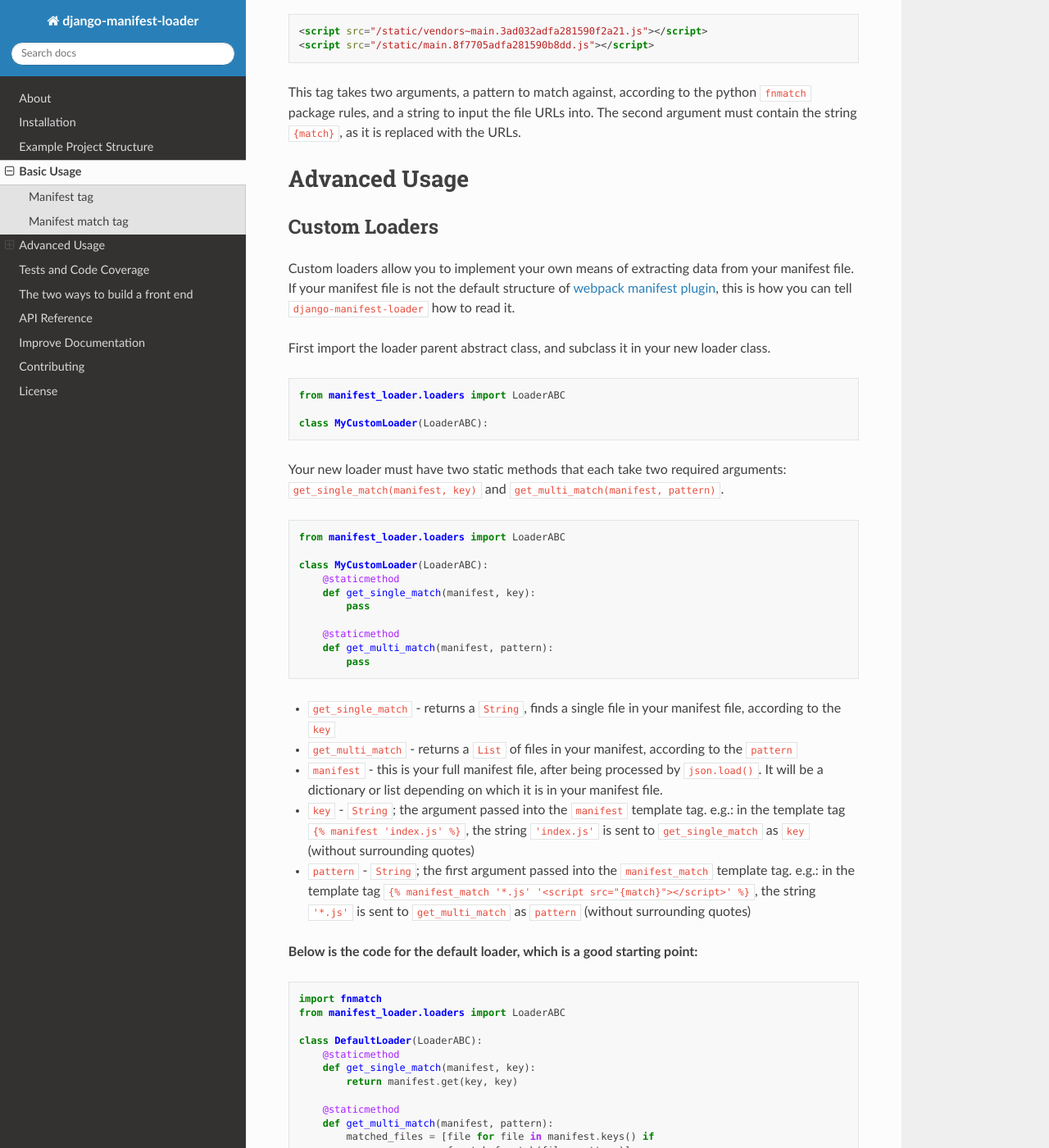
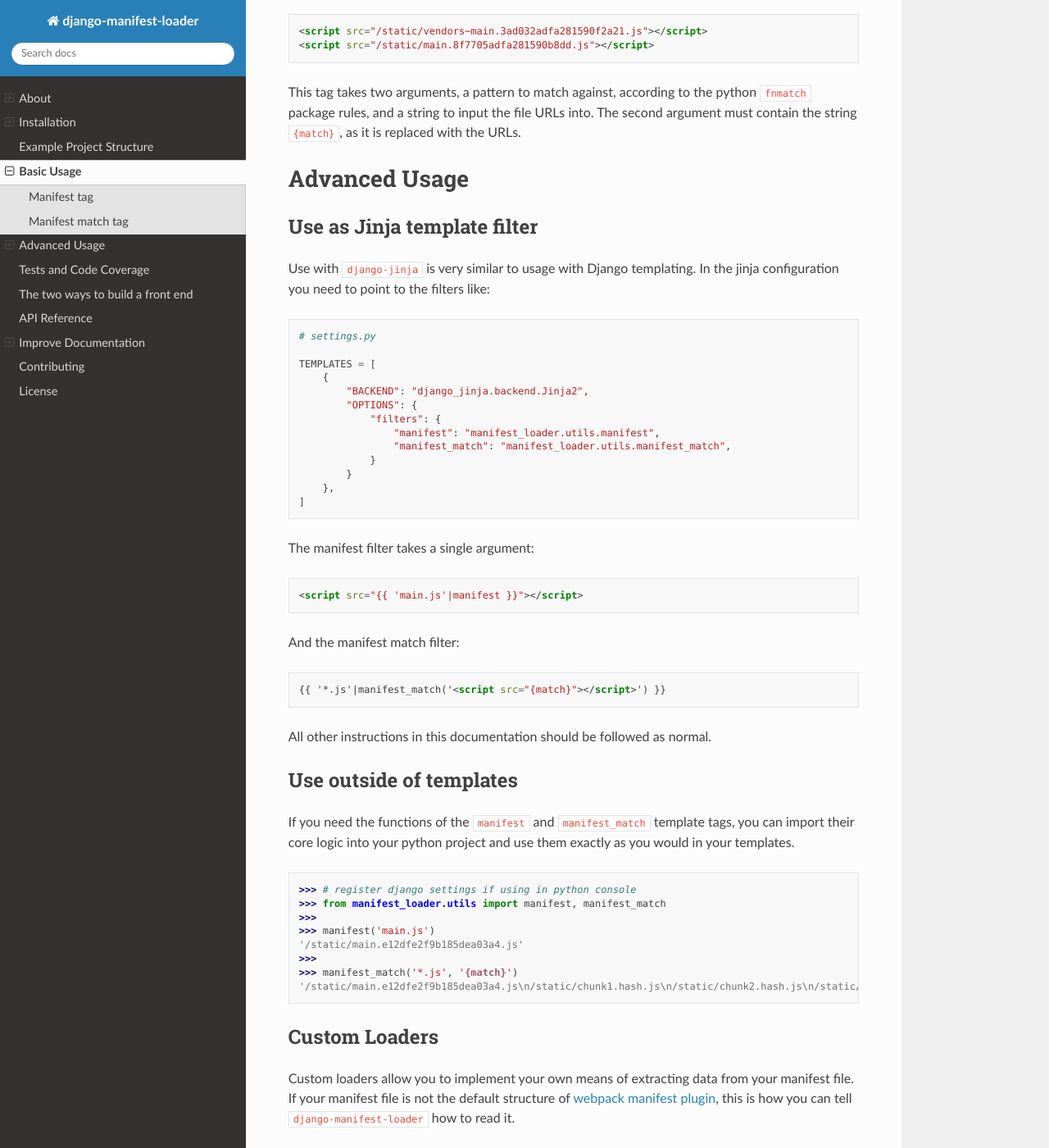
Before and after one commit to rykener/django-manifest-loader, a Sphinx documentation site: the page built from docs/docs/usage.md, in a window 1280 px wide and 1400 px high, scrolled down 984 px. Shown: the whole window at 82% size. Built offline with Sphinx 7.4.7 and the Read the Docs theme 2.0.0, drawn with Linux system fonts in a browser that asks for light colours.

Commit message:
docs for jinja use

````diff
--- a/docs/conf.py
+++ b/docs/conf.py
@@ -62,3 +62,7 @@
     '.txt': 'markdown',
     '.md': 'markdown',
 }
+
+html_theme_options = {
+    "collapse_navigation" : False
+}
--- a/docs/docs/usage.md
+++ b/docs/docs/usage.md
@@ -44,6 +44,57 @@
 and a string to input the file URLs into. The second argument must contain the string `{match}`, as it is replaced with the URLs.
 
 # Advanced Usage
+
+## Use as Jinja template filter
+
+Use with `django-jinja` is very similar to usage with Django templating. In the jinja configuration you need to point
+to the filters like:
+
+```python
+# settings.py
+
+TEMPLATES = [
+    {
+        "BACKEND": "django_jinja.backend.Jinja2",
+        "OPTIONS": {
+            "filters": {
+                "manifest": "manifest_loader.utils.manifest",
+                "manifest_match": "manifest_loader.utils.manifest_match",
+            }
+        }
+    },
+]
+```
+
+The manifest filter takes a single argument:
+
+```html
+<script src="{{ 'main.js'|manifest }}"></script>
+```
+
+And the manifest match filter:
+
+```html
+{{ '*.js'|manifest_match('<script src="{match}"></script>') }}
+```
+
+All other instructions in this documentation should be followed as normal.
+
+## Use outside of templates
+
+If you need the functions of the `manifest` and `manifest_match` template tags, you can import their core logic into
+your python project and use them exactly as you would in your templates.
+
+```
+>>> # register django settings if using in python console
+>>> from manifest_loader.utils import manifest, manifest_match
+>>>
+>>> manifest('main.js')
+'/static/main.e12dfe2f9b185dea03a4.js'
+>>>
+>>> manifest_match('*.js', '{match}')
+'/static/main.e12dfe2f9b185dea03a4.js\n/static/chunk1.hash.js\n/static/chunk2.hash.js\n/static/chunk3.hash.js'
+```
 
 ## Custom Loaders
 
````
